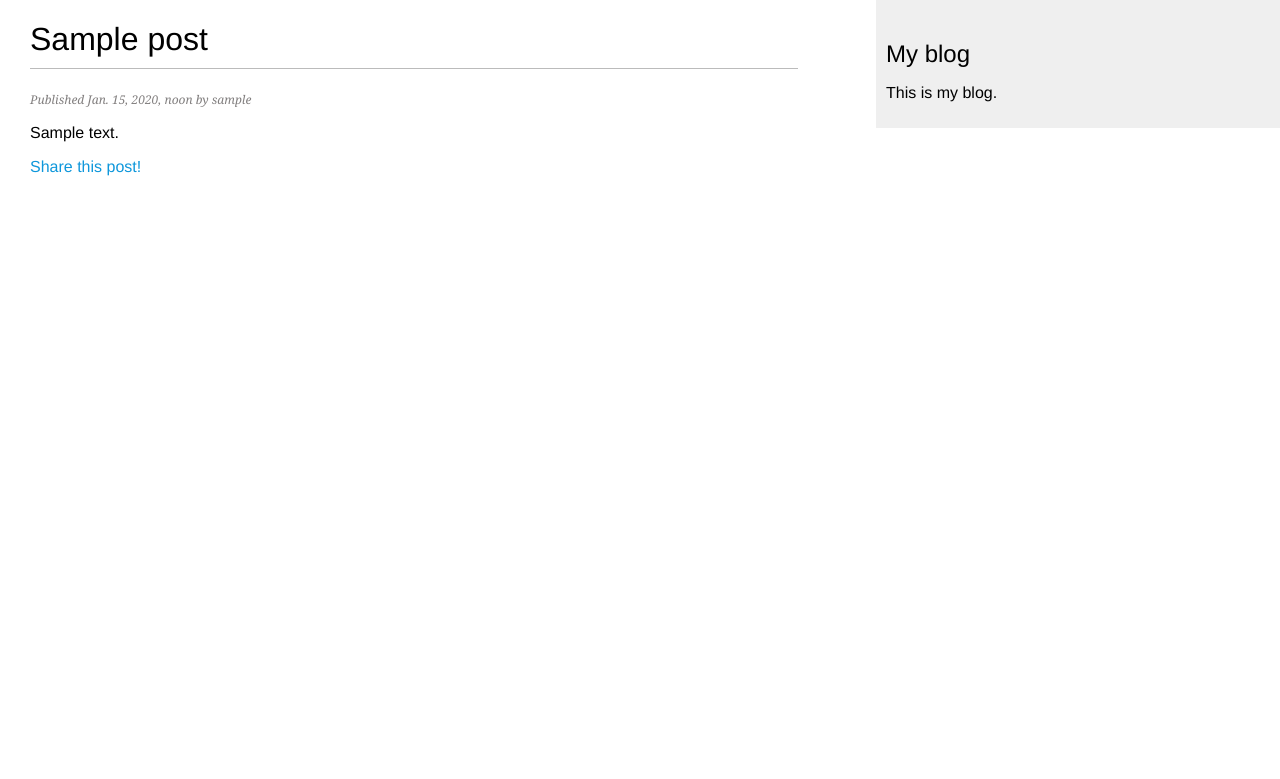
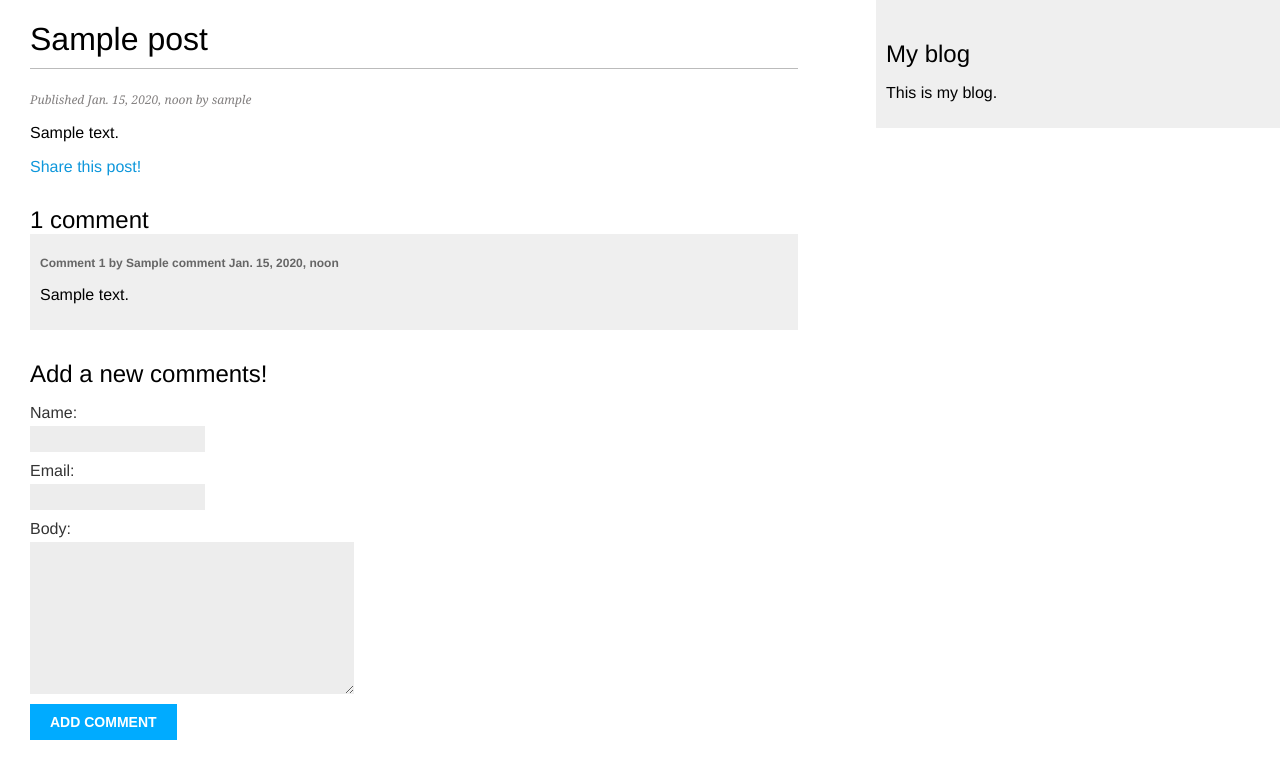
Before and after one commit to mamchurovskyy/demo-blog-app, a Django app: a page that uses templates/blog/post/detail.html in a window 1280 px wide. Shown: the top 779 px of the page. Run offline with Django 4.2, Linux system fonts and the light colour scheme; tables that the repository leaves empty hold one stand-in row (values such as "Sample post").

Commit message:
comment system created

```diff
--- a/blog/forms.py
+++ b/blog/forms.py
@@ -1,4 +1,6 @@
 from django import forms
+
+from .models import Comment
 
 
 class EmailPostForm(forms.Form):
@@ -6,3 +8,13 @@ class EmailPostForm(forms.Form):
     email = forms.EmailField()
     to = forms.EmailField()
     comments = forms.CharField(required=False, widget=forms.Textarea)
+
+
+class CommentForm(forms.ModelForm):
+    class Meta:
+        model = Comment
+        fields = (
+            "name",
+            "email",
+            "body",
+        )
--- a/blog/models.py
+++ b/blog/models.py
@@ -59,3 +59,26 @@ class Post(models.Model):
                 self.slug,
             ],
         )
+
+
+class Comment(models.Model):
+    """Data model for user comments on posts"""
+
+    post = models.ForeignKey(
+        Post, on_delete=models.CASCADE, related_name="comments"
+    )
+    name = models.CharField(max_length=70)
+    email = models.EmailField()
+    body = models.TextField()
+    created_at = models.DateTimeField(auto_now_add=True)
+    updated_at = models.DateTimeField(auto_now=True)
+    active = models.BooleanField(default=True)
+
+    class Meta:
+        ordering = ("created_at",)
+        indexes = [
+            models.Index(fields=("created_at",)),
+        ]
+
+    def __str__(self) -> str:
+        return f"Comment by {self.name} on {self.post}."
--- a/blog/urls.py
+++ b/blog/urls.py
@@ -16,4 +16,9 @@ urlpatterns = [
         view=views.post_share_view,
         name="post_share",
     ),
+    path(
+        route="<int:post_id>/comment/",
+        view=views.post_comment_view,
+        name="post_comment",
+    ),
 ]
--- a/blog/views.py
+++ b/blog/views.py
@@ -1,9 +1,10 @@
 from django.shortcuts import get_object_or_404, render
 from django.core.mail import send_mail
 from django.views.generic import ListView
+from django.views.decorators.http import require_POST
 
-from .forms import EmailPostForm
-from .models import Post
+from .forms import CommentForm, EmailPostForm
+from .models import Comment, Post
 
 
 class PostListView(ListView):
@@ -41,11 +42,13 @@ def post_detail_view(request, year, month, day, post):
         published_at__month=month,
         published_at__day=day,
     )
+    comments = post.comments.filter(active=True)
+    form = CommentForm()
 
     return render(
         request=request,
         template_name="blog/post/detail.html",
-        context={"post": post},
+        context={"post": post, "comments": comments, "form": form},
     )
 
 
@@ -77,3 +80,19 @@ def post_share_view(request, post_id):
         template_name="blog/post/share.html",
         context={"post": post, "form": form, "sent": sent},
     )
+
+
+@require_POST
+def post_comment_view(request, post_id):
+    post = get_object_or_404(Post, id=post_id, status=Post.Status.PUBLISHED)
+    comment = None
+    form = CommentForm(data=request.POST)
+    if form.is_valid():
+        comment = form.save(commit=False)
+        comment.post = post
+        comment.save()
+    return render(
+        request=request,
+        template_name="blog/post/comment.html",
+        context={"post": post, "form": form, "comment": comment},
+    )
--- a/templates/blog/post/detail.html
+++ b/templates/blog/post/detail.html
@@ -11,4 +11,19 @@
   <p>
     <a href="{% url "blog:post_share" post.id %}">Share this post!</a>
   </p>
+  {% with comments.count as total_comments %}
+    <h2>{{ total_comments }} comment{{ total_comments|pluralize }}</h2>
+  {% endwith %}
+  {% for comment in comments %}
+    <div class="comment">
+      <p class="info">
+        Comment {{ forloop.counter }} by {{ comment.name }}
+        {{ comment.created_at }}
+      </p>
+      {{ comment.body|linebreaks }}
+    </div>
+  {% empty %}
+    <p>The are no comments yet.</p>
+  {% endfor %}
+  {% include "blog/post/includes/comment_form.html" %}
 {% endblock content %}
--- /dev/null
+++ b/templates/blog/post/includes/comment_form.html
@@ -0,0 +1,6 @@
+<h2>Add a new comments!</h2>
+<form action="{% url "blog:post_comment" post.id %}" method="post">
+    {% csrf_token %}
+    {{ form.as_p }}
+    <p><input type="submit" value="Add comment"></p>
+</form>
```
Also changed, not shown: blog/admin.py (+24 -1 lines), templates/blog/post/comment.html (added, +12 -0 lines), blog/migrations/0003_alter_post_published_at_comment_and_more.py (added).
